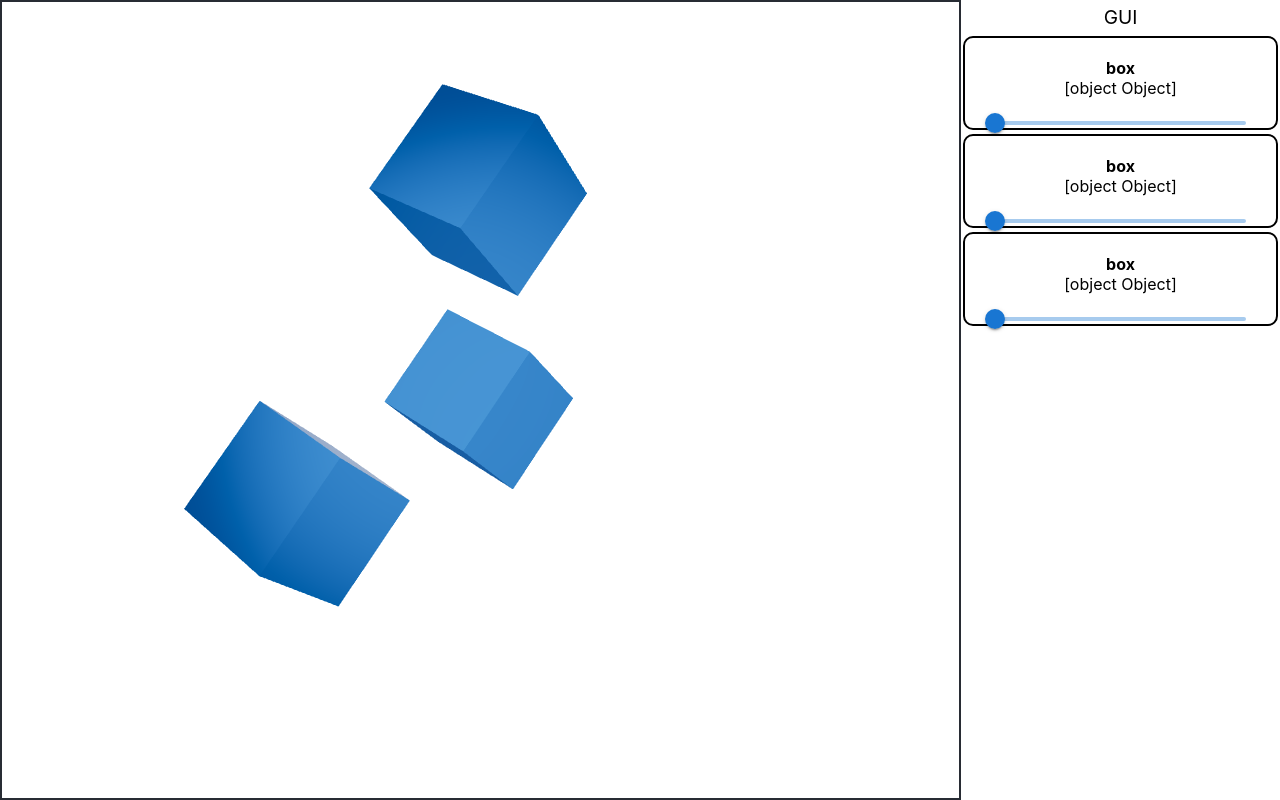
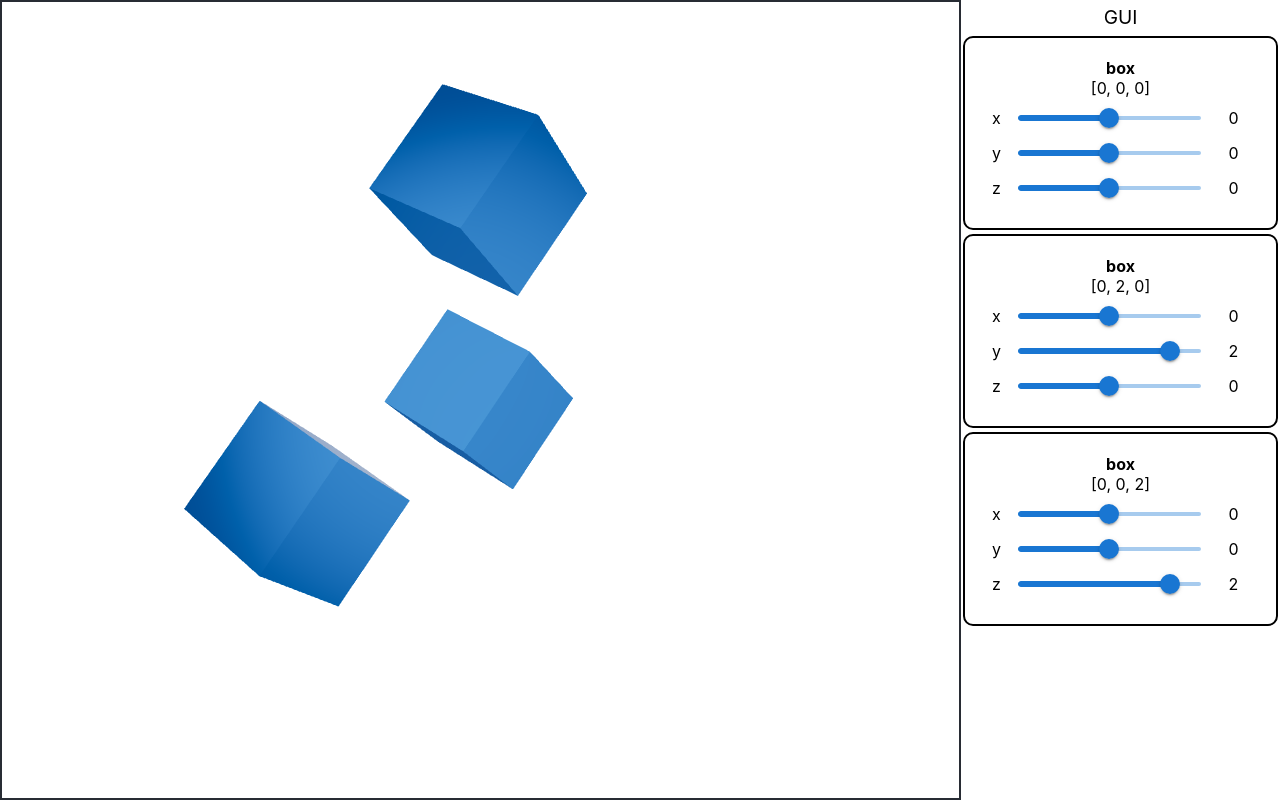
Before and after one commit to ar-chitect-dgs/ar-chitect-web, a React (Create React App) app: page / in a window 1280 px wide. Built offline with nearby package versions, Linux system fonts and the light colour scheme.

Commit message:
Moving in three axes, refactoring and styling

```diff
--- /dev/null
+++ b/src/components/properties/PositionSlider/PositionSlider.css
@@ -0,0 +1,21 @@
+.slider-container {
+  margin: 5px;
+  display: flex;
+  flex-direction: row;
+  align-items: center;
+  align-content: space-between;
+  padding-top: -10px;
+  height: 30px;
+}
+
+.axis-label {
+  padding: 2px;
+  margin-right: 15px;
+}
+
+.slider {}
+
+.value-label {
+  margin-left: 15px;
+  width: 50px;
+}
--- /dev/null
+++ b/src/components/properties/PositionSlider/PositionSlider.tsx
@@ -0,0 +1,24 @@
+import { Slider } from "@mui/material";
+
+import "./PositionSlider.css";
+
+export function PositionSlider(props: {
+  value: number,
+  label: string,
+  handleChange: (event: Event, newValue: number | number[]) => void
+}) {
+  return (
+    <div className="slider-container">
+      <p className="axis-label">{props.label}</p>
+      <Slider className="slider"
+        onChange={props.handleChange}
+        min={-3}
+        max={3}
+        step={0.1}
+        defaultValue={props.value}
+        valueLabelDisplay="auto"
+      />
+      <p className={"value-label"}>{props.value}</p>
+    </div>
+  )
+}
--- a/src/components/properties/Properties.css
+++ b/src/components/properties/Properties.css
@@ -3,15 +3,10 @@
   padding: 20px;
   margin: 2px;
   border-radius: 10px;
-  height: 50px;
+  height: max-content;
   text-align: center;
 }
 
 .name {
   font-weight: bold;
 }
-
-.slider {
-  padding: 5px;
-  margin: 5px;
-}
--- a/src/components/properties/Properties.tsx
+++ b/src/components/properties/Properties.tsx
@@ -1,32 +1,38 @@
-import { Slider } from '@mui/material';
 import { Object } from '../../types/Scene';
 import './Properties.css';
-import { moveObject } from '../../slices/scene';
+import { Axis, moveObject } from '../../slices/scene';
 import { useAppDispatch } from '../..';
+import { positionToString } from '../../utils/utils';
+import { PositionSlider } from './PositionSlider/PositionSlider';
 
-interface PropertiesProps {
-  object: Object
-}
-
-function Properties({ object }: PropertiesProps) {
+function Properties(props: { object: Object }) {
   const dispatch = useAppDispatch();
 
-  function handleChange(event: Event, newValue: number | number[]) {
-    console.log("hii")
-    dispatch(moveObject(object.id, newValue as number))
+  const id = props.object.id
+  const name = props.object.name
+  const pos = props.object.position
+
+  function handleChangeX(event: Event, newValue: number | number[]) {
+    dispatch(moveObject(id, newValue as number, Axis.X))
+  }
+  function handleChangeY(event: Event, newValue: number | number[]) {
+    dispatch(moveObject(id, newValue as number, Axis.Y))
+  }
+  function handleChangeZ(event: Event, newValue: number | number[]) {
+    dispatch(moveObject(id, newValue as number, Axis.Z))
   }
 
   return (
     <div className="container">
       <div className="name">
-        {object.name}
+        {name}
       </div>
       <div className="position">
-        {object.position.toString()}
+        {positionToString(pos)}
       </div>
-      <div className="slider">
-        <Slider onChange={handleChange} min={-3} max={3} step={0.1} />
-      </div>
+      <PositionSlider value={pos.x} label={"x"} handleChange={handleChangeX} />
+      <PositionSlider value={pos.y} label={"y"} handleChange={handleChangeY} />
+      <PositionSlider value={pos.z} label={"z"} handleChange={handleChangeZ} />
     </div>
   )
 }
--- a/src/slices/scene.tsx
+++ b/src/slices/scene.tsx
@@ -11,9 +11,16 @@ interface SceneState {
   active: boolean;
 }
 
+export enum Axis {
+  X,
+  Y,
+  Z,
+}
+
 interface ClickPayload {
   id: number,
   value: number,
+  axis: Axis,
 }
 
 export const initialState: SceneState = {
@@ -42,9 +49,22 @@ const sceneSlice = createSlice({
     move: (state, action: PayloadAction<ClickPayload>) => {
       const id = action.payload.id
       const val = action.payload.value
+      const axis = action.payload.axis
+
       const object = state.scene.objects.find(obj => obj.id === id);
       if (object) {
-        object.position = { x: object.position.x, y: val, z: object.position.z };
+        switch (axis) {
+          case Axis.X:
+            object.position = { x: val, y: object.position.y, z: object.position.z };
+            break;
+          case Axis.Y:
+            object.position = { x: object.position.x, y: val, z: object.position.z };
+            break;
+          case Axis.Z:
+            object.position = { x: object.position.x, y: object.position.z, z: val };
+            break;
+        }
+
       }
     }
   }
@@ -72,8 +92,8 @@ export function changeActiveState() {
   }
 }
 
-export function moveObject(id: number, newValue: number) {
+export function moveObject(id: number, newValue: number, axis: Axis) {
   return async (dispatch: Dispatch) => {
-    dispatch(move({ id: id, value: newValue }))
+    dispatch(move({ id: id, value: newValue, axis }))
   }
 }
--- /dev/null
+++ b/src/utils/utils.tsx
@@ -0,0 +1,3 @@
+export function positionToString(pos: { x: number, y: number, z: number }) {
+  return `[${pos.x}, ${pos.y}, ${pos.z}]`
+}
```
